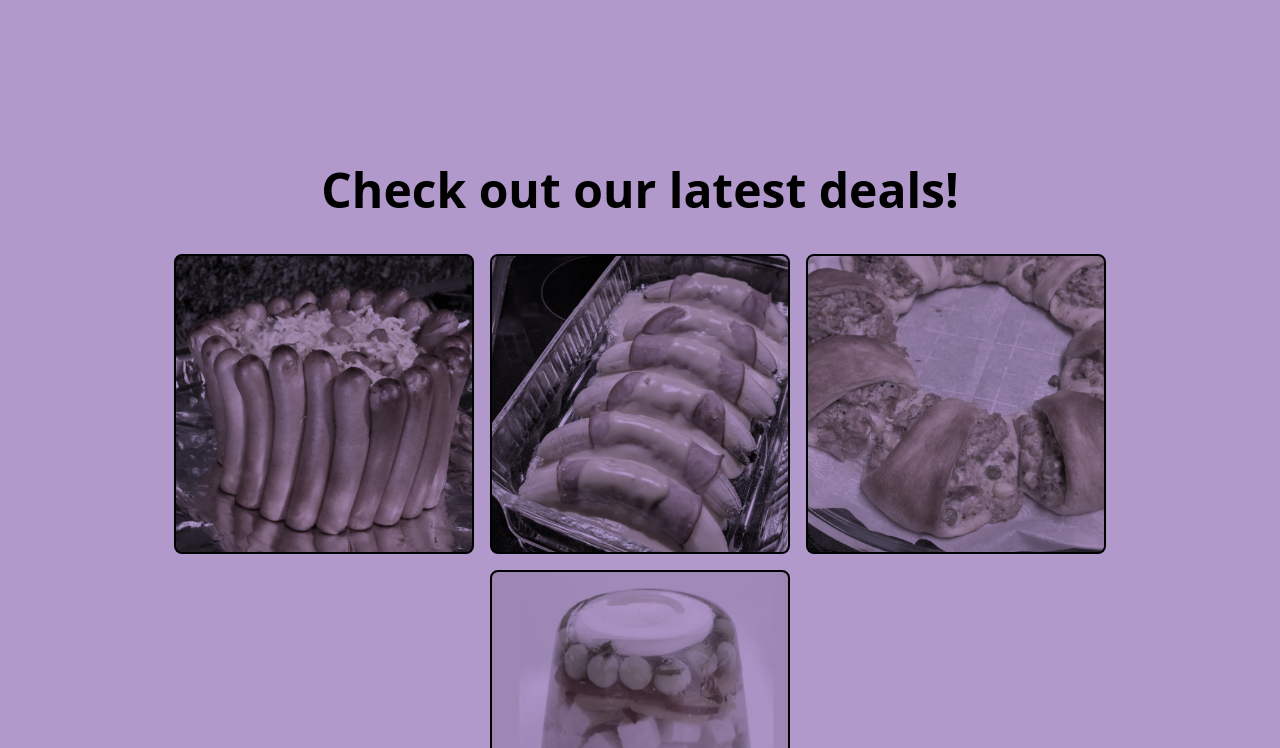
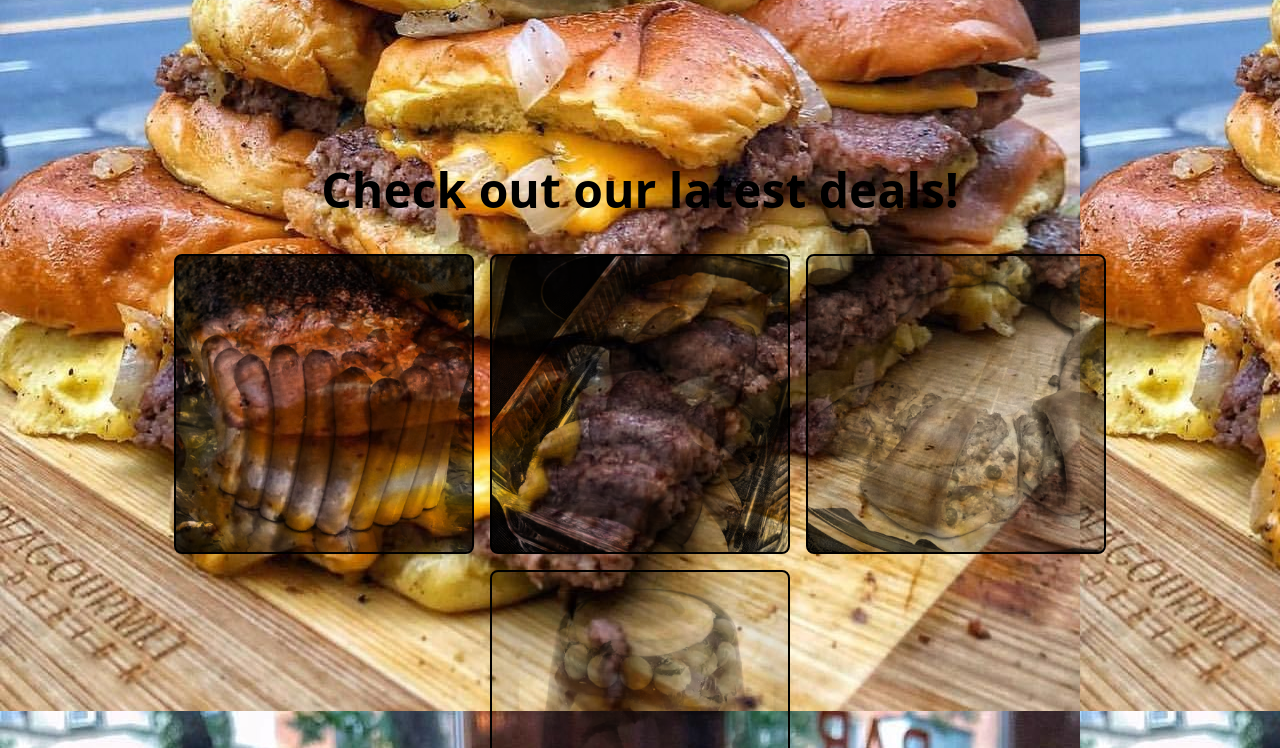
Before and after one commit to cdogcoder/restaurant-page, a website built with webpack: page src/template.html in a window 1280 px wide. Shown: the part 689-1437 px from the top of the page. Built offline with nearby package versions, Linux system fonts and the light colour scheme.

Commit message:
Add image asset to restaurant page background

```diff
--- a/src/styles.css
+++ b/src/styles.css
@@ -10,7 +10,7 @@ body {
     flex-direction: column;
     background-color: rgba(102, 51, 153, 0.5);
     height: 200vh;
-    background-image: url();
+    /* background-image: url("./assets/delicious-food.jpg"); */
 }
 
 header, footer{
@@ -24,6 +24,7 @@ header, footer{
     display: flex;
     flex-direction: column;
     align-items: center;
+    background-image: url("./assets/delicious-food.jpg");
 }
 
 .content .hero-text {
```
